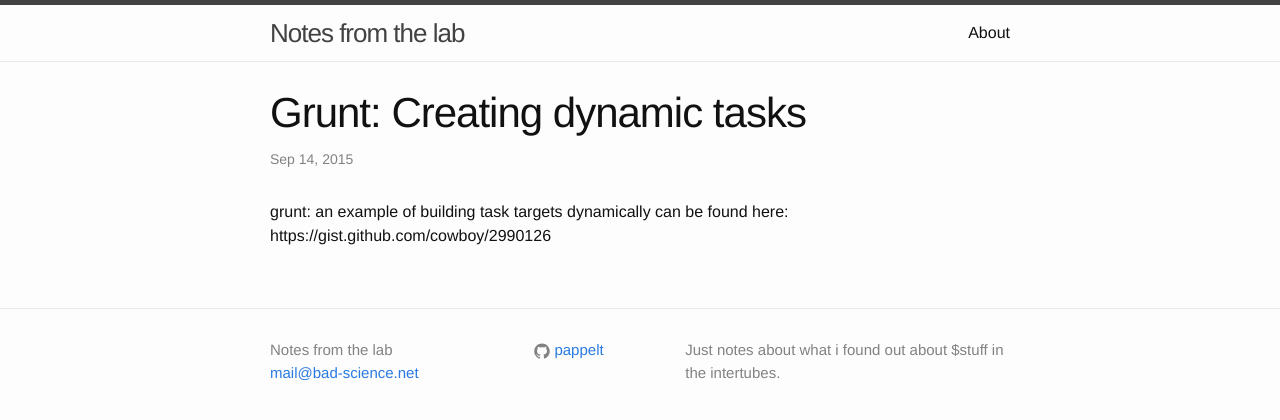
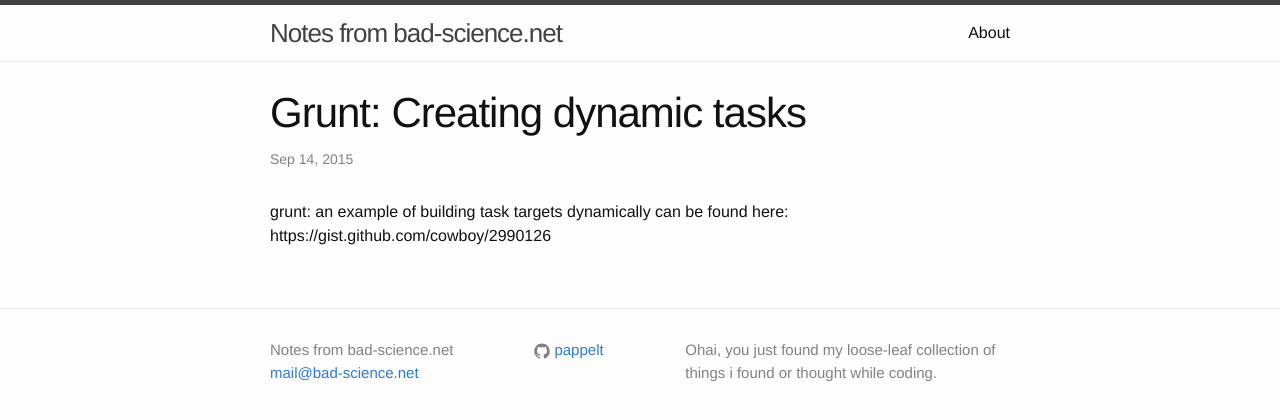
Before and after one commit to pappelt/pappelt.github.io, a Jekyll site: the page built from _posts/2015-09-14-dynamically-generating-tasks-for-grunt.md, in a window 1280 px wide. Shown: the top 420 px of the page. Built offline with Jekyll 4.4.1, drawn with Linux system fonts in a browser that asks for light colours.

Commit message:
modified:   _config.yml 	moved to drafts:    _posts/2015-09-14-welcome-to-jekyll.markdown -> _drafts/2015-09-14-welcome-to-jekyll.markdown 	renamed:    _posts/2015-09-14-dynamically genaerating-tasks-for-grunt.md -> _posts/2015-09-14-dynamically-generating-tasks-for-grunt.md

```diff
--- a/_config.yml
+++ b/_config.yml
@@ -1,10 +1,10 @@
 # Site settings
-title: Notes from the lab
+title: Notes from bad-science.net
 email:  mail@bad-science.net
 description: > # this means to ignore newlines until "baseurl:"
-  Just notes about what i found out about $stuff in the intertubes.
+  Ohai, you just found my loose-leaf collection of things i found or thought while coding.
 baseurl: "" # the subpath of your site, e.g. /blog/
-url: "http://yourdomain.com" # the base hostname & protocol for your site
+url: "https://pappelt.github.io" # the base hostname & protocol for your site
 github_username:  pappelt
 
 # Build settings
```
Also changed, not shown: _drafts/2015-09-14-welcome-to-jekyll.markdown (renamed from _posts/2015-09-14-welcome-to-jekyll.markdown), _posts/2015-09-14-dynamically-generating-tasks-for-grunt.md (renamed from _posts/2015-09-14-dynamically genaerating-tasks-for-grunt.md).
